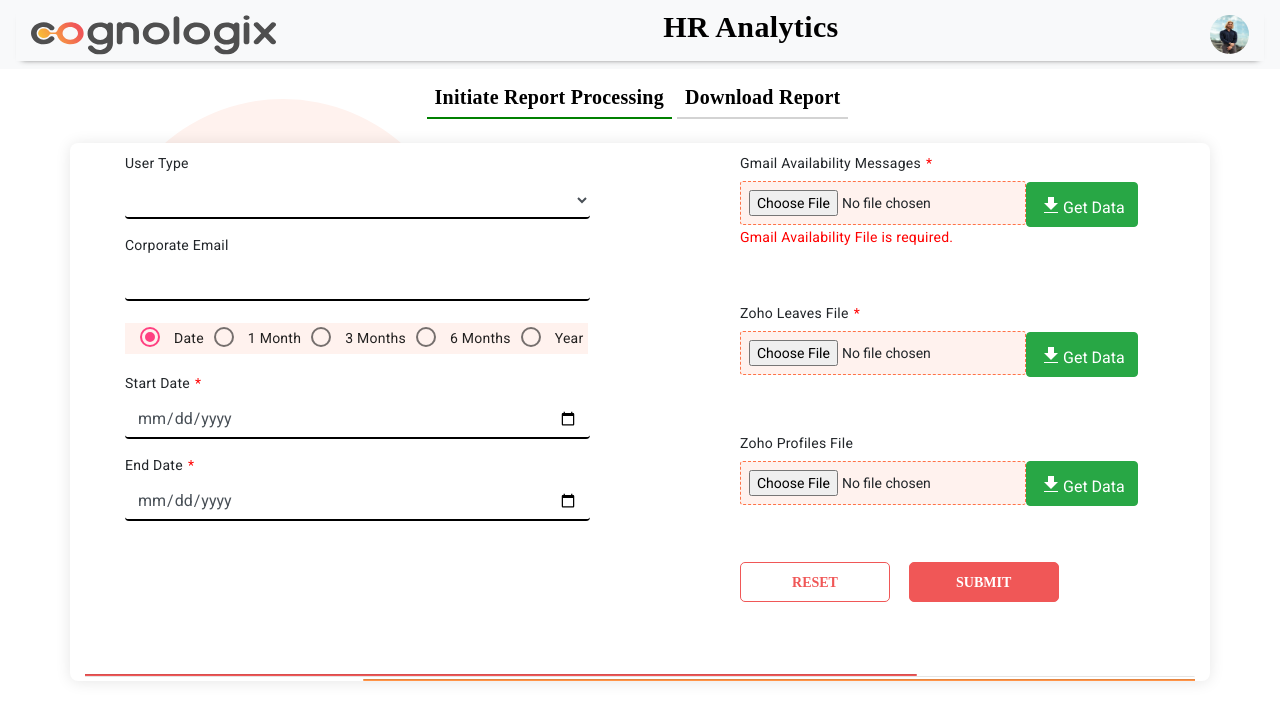
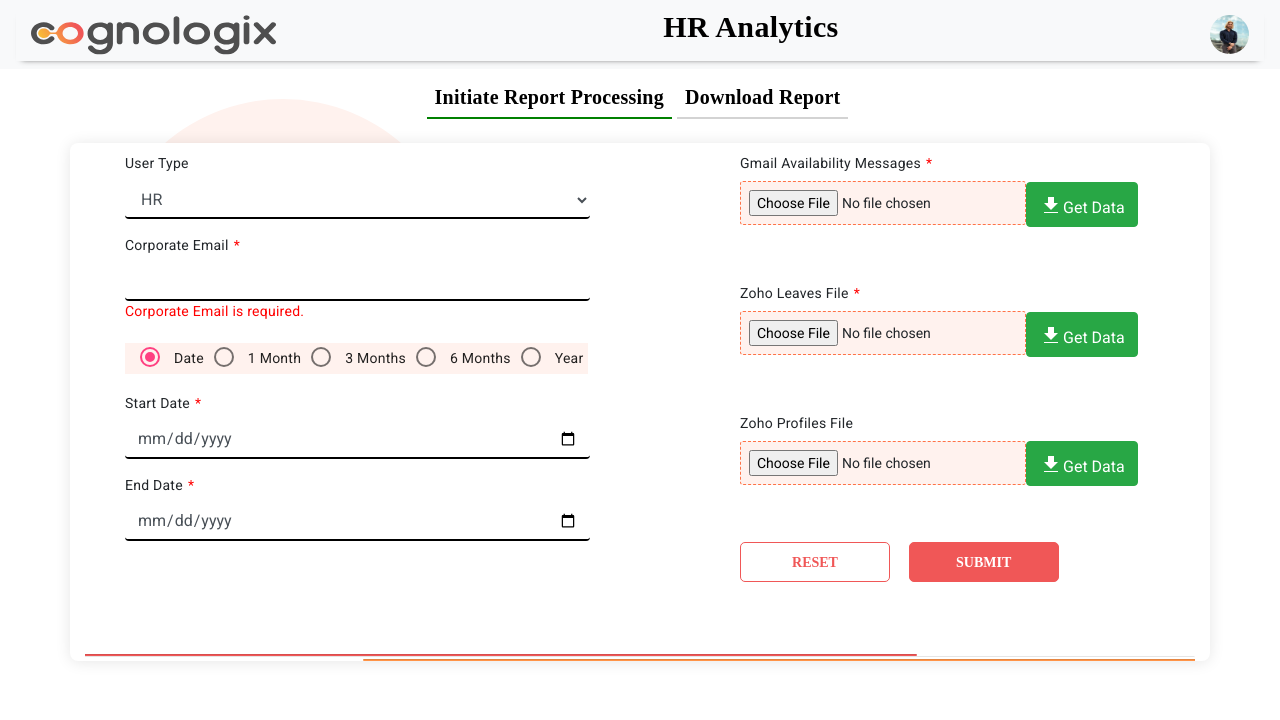
Before and after one commit to avadhut-kore-cognologix/hr-analytics-ui, an Angular app: page /initiate-report-processing in a window 1280 px wide. Both pictures are taken after a click on the button "SUBMIT". Shown: the top 720 px of the page. Built offline with nearby package versions, Linux system fonts and the light colour scheme.

Commit message:
Added validation

```diff
--- a/src/app/components/download-report/download-report.component.css
+++ b/src/app/components/download-report/download-report.component.css
@@ -136,3 +136,7 @@ input {
 .error-message {
   color: red;
 }
+
+.retry-button {
+  margin-top: 40px;
+}
--- a/src/app/components/download-report/download-report.component.html
+++ b/src/app/components/download-report/download-report.component.html
@@ -29,7 +29,7 @@
   </div>
   } @else {
   <div class="download-form row">
-    <div class="col-sm">
+    <div class="col-sm" *ngIf="!downloaded">
       <pre id="json-box">{{data | json}}</pre>
       <button class="copy-button" (click)="copyToClipboard()">{{ btnCopyTxt }}</button>
     </div>
@@ -61,6 +61,7 @@
           <div class="center">
             <p class="download-failed-message">Failed to download File</p>
           </div>
+          <button class="center retry-button btn btn-success" (click)="getReport()">Retry</button>
           }
         @if (readyToDownload) {
         <div class="center">
--- a/src/app/components/download-report/download-report.component.ts
+++ b/src/app/components/download-report/download-report.component.ts
@@ -74,6 +74,7 @@ export class DownloadReportComponent implements OnInit {
   getReport(): void {
     this.downloading = true;
     this.readyToDownload = false;
+    this.downloadFailed = false;
     this.downloadService.downloadReport(this.downloadForm).subscribe({
       next: (res) => {
         this.data = res;
--- a/src/app/components/initiate-report-processing/initiate-report-processing.component.html
+++ b/src/app/components/initiate-report-processing/initiate-report-processing.component.html
@@ -12,9 +12,10 @@
         </div>
 
         <div class="form-group">
-          <label for="corporateEmail">Corporate Email</label>
+          <label for="corporateEmail">Corporate Email</label><span class="mandatory">*</span>
           <input type="text" class="form-control" id="corporateEmail" required [(ngModel)]="downloadForm.corporateEmail"
             name="corporateEmail" />
+          <div class="error-message" *ngIf="corporateEmailNotProvided">Corporate Email is required.</div>
         </div>
 
         <div class="form-group">
@@ -74,7 +75,8 @@
               required [(ngModel)]="downloadForm.gmailAvailabilityMessagesFile" name="gmailAvailabilityMessagesFile" />
             <button (click)="openDownloadGmailFileModal()" class="btn btn-success"><mat-icon>download</mat-icon>Get
               Data</button>
-            <div class="error-message" *ngIf="gmailAvailabilityFileNotUploaded">Gmail Availability File is required.</div>
+            <div class="error-message" *ngIf="gmailAvailabilityFileNotUploaded">Gmail Availability File is required.
+            </div>
           </div>
         </div>
         <br />
--- a/src/app/components/initiate-report-processing/initiate-report-processing.component.ts
+++ b/src/app/components/initiate-report-processing/initiate-report-processing.component.ts
@@ -17,9 +17,10 @@ export class InitiateReportProcessingComponent {
   zohoLeavesFileNotUploaded = false;
   datesNotSelected = false;
   monthAndYearNotSelected = false;
+  corporateEmailNotProvided = false;
 
   downloadForm: InitiateReportProcessingRequest = {
-    userType: undefined,
+    userType: 'hr',
     corporateEmail: undefined,
     startDate: undefined,
     endDate: undefined,
@@ -56,13 +57,10 @@ export class InitiateReportProcessingComponent {
 
   initiateReportProcessing(): void {
 
-    if (!this.downloadForm.gmailAvailabilityMessagesFile) {
-      this.gmailAvailabilityFileNotUploaded = true;
-      return;
-    }
+    this.corporateEmailNotProvided = false;
 
-    if (!this.downloadForm.zohoLeavesFile) {
-      this.zohoLeavesFileNotUploaded = true;
+    if (!this.downloadForm.corporateEmail) {
+      this.corporateEmailNotProvided = true;
       return;
     }
 
@@ -78,6 +76,16 @@ export class InitiateReportProcessingComponent {
         this.monthAndYearNotSelected = true;
         return;
       }
+    }
+
+    if (!this.downloadForm.gmailAvailabilityMessagesFile) {
+      this.gmailAvailabilityFileNotUploaded = true;
+      return;
+    }
+
+    if (!this.downloadForm.zohoLeavesFile) {
+      this.zohoLeavesFileNotUploaded = true;
+      return;
     }
 
     this.sharedService.setDownloadRequest(this.downloadForm);
@@ -97,16 +105,19 @@ export class InitiateReportProcessingComponent {
 
   reset(): void {
     this.downloadForm = {
-      userType: '',
+      userType: 'hr',
       corporateEmail: '',
       startDate: '',
       endDate: '',
-      gmailAvailabilityMessagesFile: undefined
+      gmailAvailabilityMessagesFile: undefined,
+      rangeType: 'by_date'
     };
     this.gmailAvailabilityFileNotUploaded = false;
     this.zohoLeavesFileNotUploaded = false;
     this.datesNotSelected = false;
     this.monthAndYearNotSelected = false;
+    this.corporateEmailNotProvided = false;
+    this.setDates();
   }
 
   selectGmailAvailabilityMessagesFile(event: any): void {
```
